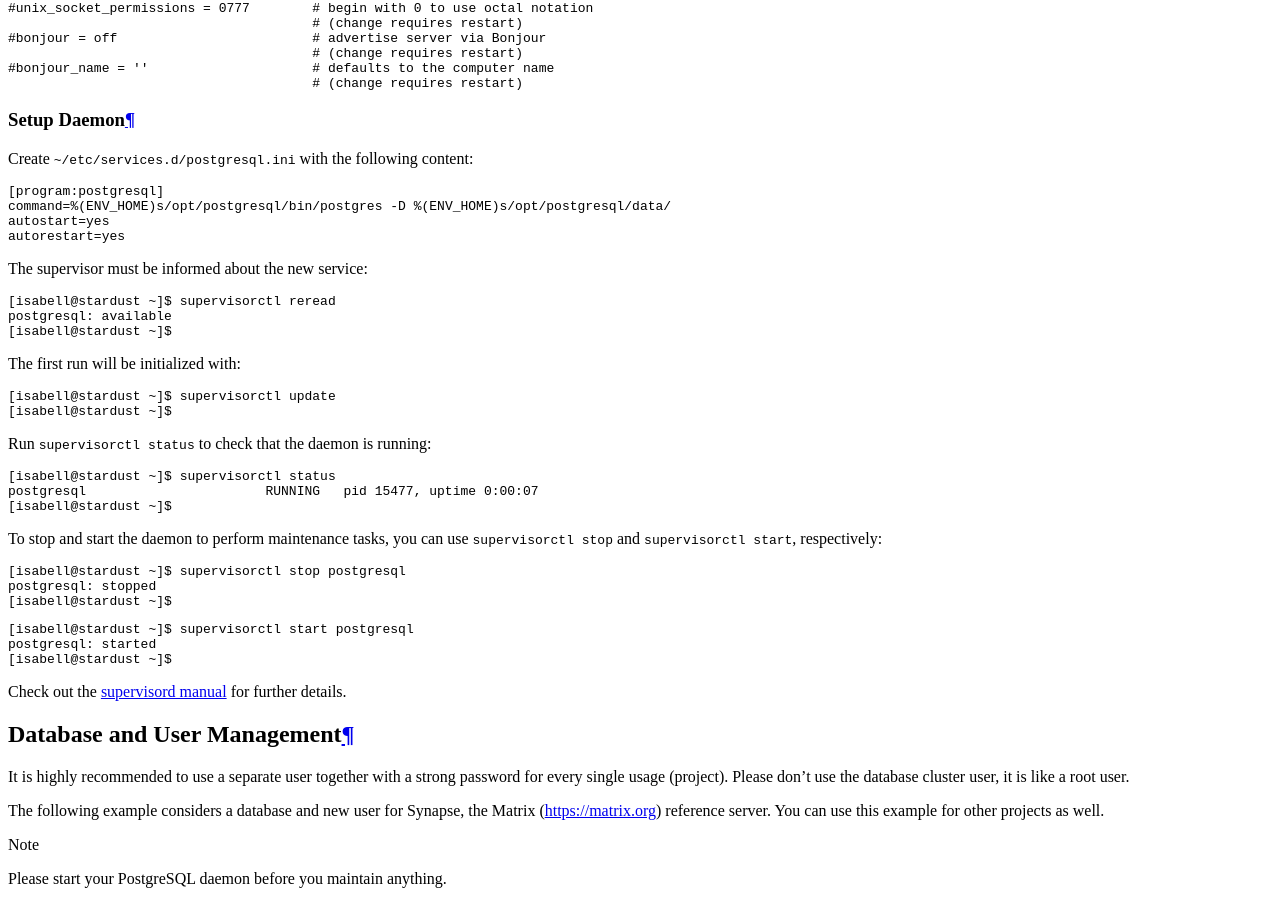
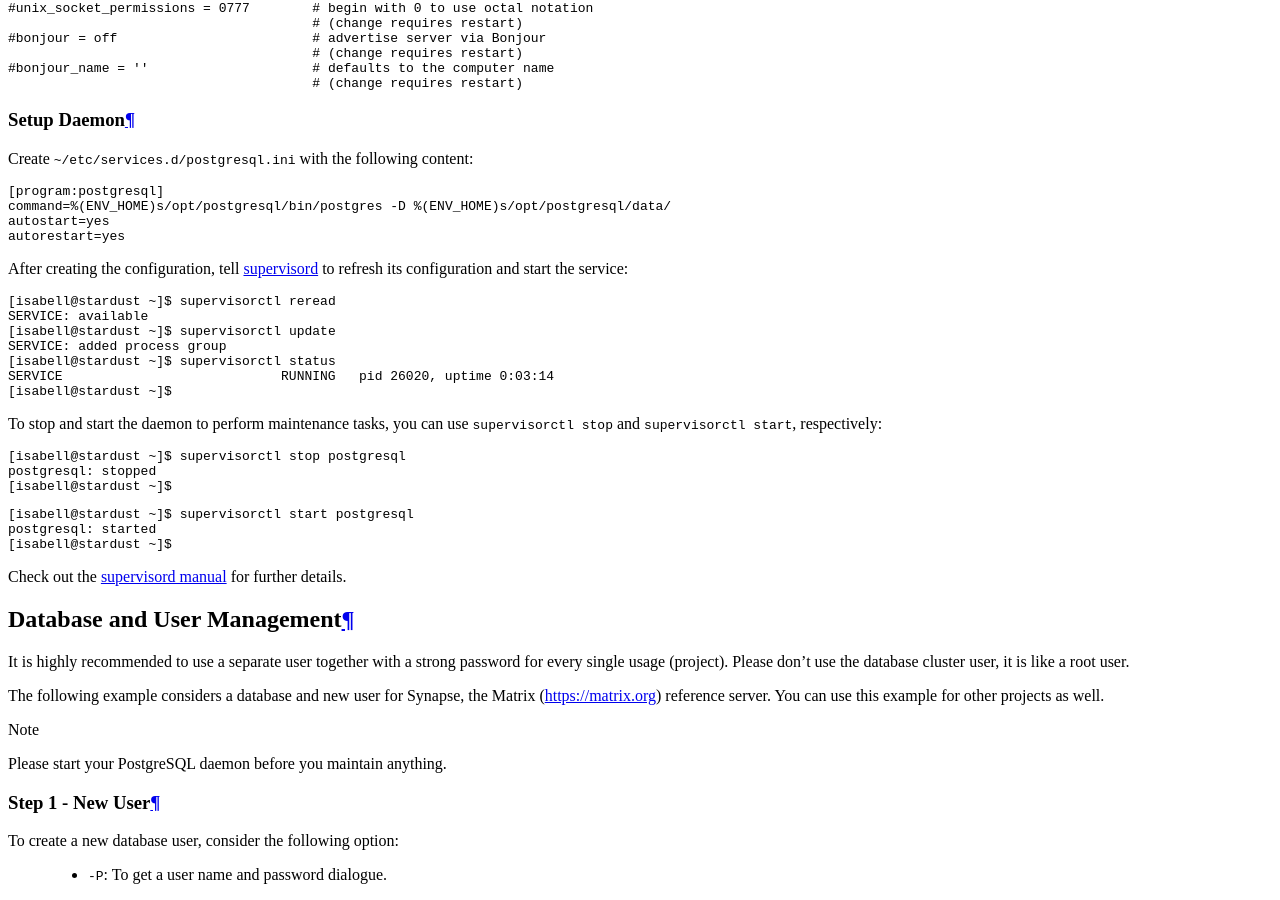
Before and after one commit to Uberspace/lab, a Sphinx documentation site: the page built from source/guide_postgresql.rst, in a window 1280 px wide and 900 px high, scrolled down 5474 px. Built offline with Sphinx 7.4.7 and the Read the Docs theme 2.0.0, drawn with Linux system fonts in a browser that asks for light colours.

Commit message:
changed to supervisord snippet

```diff
--- a/source/guide_postgresql.rst
+++ b/source/guide_postgresql.rst
@@ -251,28 +251,7 @@ Create ``~/etc/services.d/postgresql.ini`` with the following content:
  autostart=yes
  autorestart=yes
 
-The supervisor must be informed about the new service:
-
-::
-
- [isabell@stardust ~]$ supervisorctl reread
- postgresql: available
- [isabell@stardust ~]$
-
-The first run will be initialized with:
-
-::
-
- [isabell@stardust ~]$ supervisorctl update
- [isabell@stardust ~]$
-
-Run ``supervisorctl status`` to check that the daemon is running:
-
-::
-
- [isabell@stardust ~]$ supervisorctl status
- postgresql                       RUNNING   pid 15477, uptime 0:00:07
- [isabell@stardust ~]$
+.. include:: includes/supervisord.rst
 
 To stop and start the daemon to perform maintenance tasks, you can use ``supervisorctl stop`` and ``supervisorctl start``, respectively:
 
```
